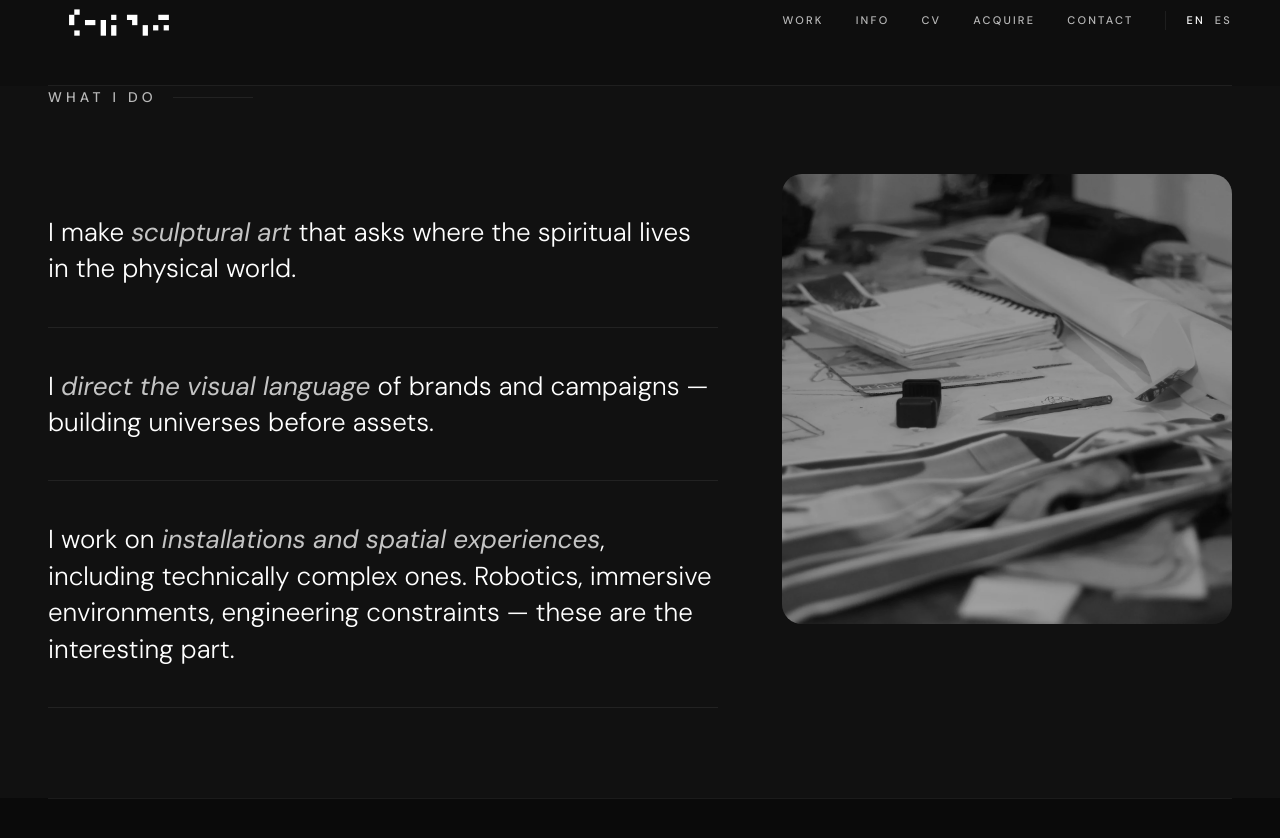
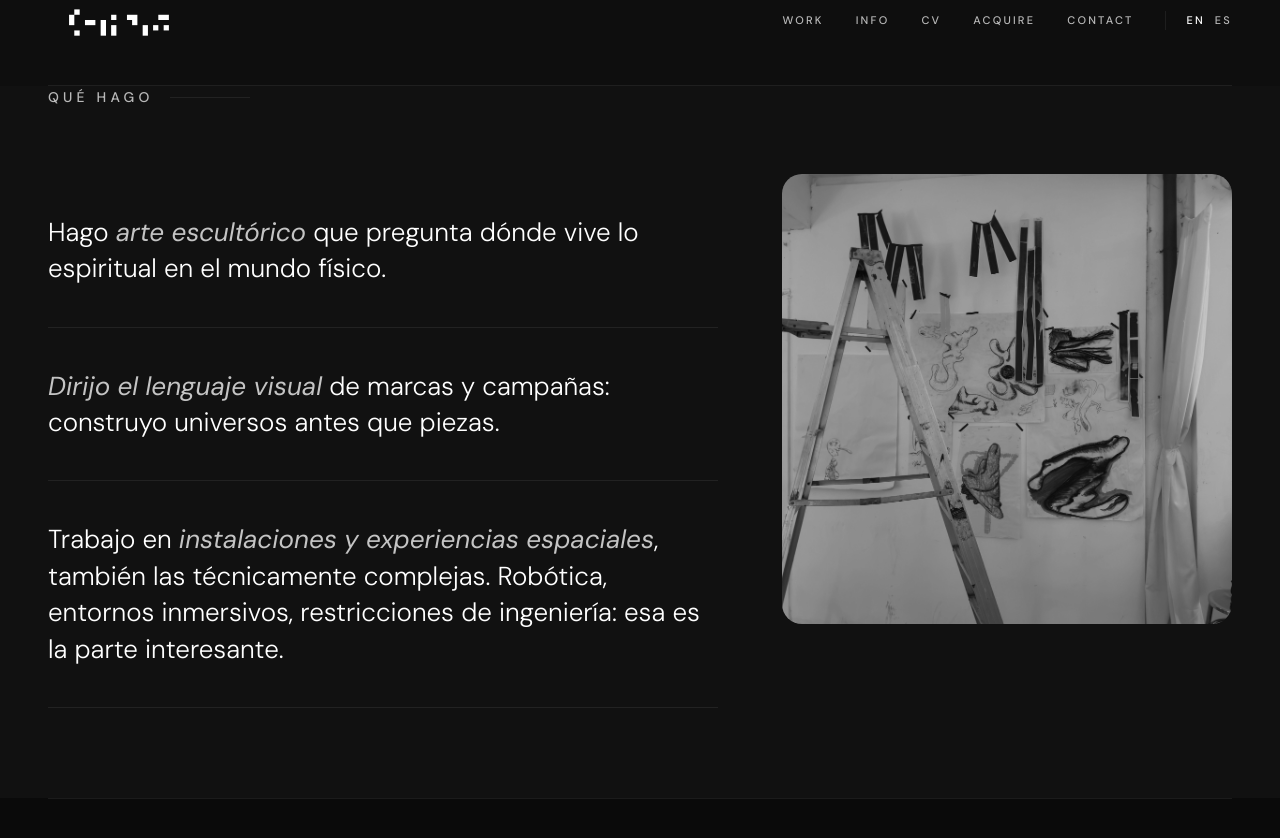
Before and after one commit to GGuala/MYProject, a Jekyll site: the page built from index.html, in a window 1280 px wide and 900 px high, scrolled down 859 px, cut to the strip 45-883 px from the top of the window. Built offline with Jekyll 4.4.1, drawn with Linux system fonts in a browser that asks for light colours; some of the changed text lies outside the part shown.

Commit message:
Update _data/home.yml (via Pages CMS)

```diff
--- a/_data/home.yml
+++ b/_data/home.yml
@@ -1,55 +1,45 @@
-# Home (Pages CMS → Home). Campos _en = inglés. *Cursiva* con asteriscos.
-
 seo:
   titulo: Nicolás Guala — Artista visual | Escultura, fotografía e instalación
-  descripcion: 'Nicolás Guala (Montevideo, 1997), artista visual. Escultura, fotografía e instalación en torno a una búsqueda: encontrar la pausa en un mundo con prisa.'
-  titulo_en: Nicolás Guala — Visual artist | Sculpture, photography and installation
-  descripcion_en: 'Nicolás Guala (Montevideo, 1997), visual artist. Sculpture, photography and installation around one pursuit: finding the pause in a world in a hurry.'
+  descripcion: "Nicolás Guala (Montevideo, 1997), artista visual. Escultura,
+    fotografía e instalación en torno a una búsqueda: encontrar la pausa en un
+    mundo con prisa."
 hero:
   titular_1: ART that *thinks*
-  titular_2: '*art* that FEels.'
+  titular_2: "*art* that FEels."
   rol: Artista y director de arte
-  descripcion: Arte escultórico, dirección visual y la convicción de que las mejores ideas llegan antes que el brief.
+  descripcion: Arte escultórico, dirección visual y la convicción de que las
+    mejores ideas llegan antes que el brief.
   boton: hAblemos
-  rol_en: Artist & Art Director
-  descripcion_en: Sculptural art, visual direction, and the belief that the best ideas arrive before the brief.
-  boton_en: gEt in touch
 que_hago:
   etiqueta: qUé hago
   items:
-  - Hago *arte escultórico* que pregunta dónde vive lo espiritual en el mundo físico.
-  - '*Dirijo el lenguaje visual* de marcas y campañas: construyo universos antes que piezas.'
-  - 'Trabajo en *instalaciones y experiencias espaciales*, también las técnicamente complejas. Robótica, entornos inmersivos, restricciones de ingeniería: esa es la parte interesante.'
-  imagen: /img/home/working.webp
+    - Hago *arte escultórico* que pregunta dónde vive lo espiritual en el mundo
+      físico.
+    - "*Dirijo el lenguaje visual* de marcas y campañas: construyo universos
+      antes que piezas."
+    - "Trabajo en *instalaciones y experiencias espaciales*, también las
+      técnicamente complejas. Robótica, entornos inmersivos, restricciones de
+      ingeniería: esa es la parte interesante."
+  imagen: /img/WhatsApp Image 2026-11-16 at 17.32.47.jpeg
   imagen_alt: Mesa de trabajo con bocetos, planos y cuadernos
-  etiqueta_en: wHat I do
-  items_en:
-  - I make *sculptural art* that asks where the spiritual lives in the physical world.
-  - I *direct the visual language* of brands and campaigns — building universes before assets.
-  - I work on *installations and spatial experiences*, including technically complex ones. Robotics, immersive environments, engineering constraints — these are the interesting part.
-  imagen_alt_en: Work table with sketches, plans and notebooks
 sobre_mi:
   etiqueta: sObre mí
   columna_1:
-  - 'Mi práctica cruza escultura, fotografía y tecnología alrededor de una sola búsqueda: encontrar la pausa en un mundo con prisa.'
-  - 'Busco destellos en lo cotidiano: una luz, un gesto, un silencio que interrumpe el ruido. Esa sensibilidad es el motor de mi obra y la experiencia que busco provocar en quien se encuentra con ella.'
+    - "Mi práctica cruza escultura, fotografía y tecnología alrededor de una
+      sola búsqueda: encontrar la pausa en un mundo con prisa."
+    - "Busco destellos en lo cotidiano: una luz, un gesto, un silencio que
+      interrumpe el ruido. Esa sensibilidad es el motor de mi obra y la
+      experiencia que busco provocar en quien se encuentra con ella."
   columna_2:
-  - 'Trabajo desde dos gestos: la escultura, que construye e invoca esos momentos, y la fotografía, que los captura y los construye cuando aparecen. En todos los casos busco crear las condiciones para que quien mira se detenga y, con ese segundo de pausa, quizás cambiar el mundo.'
+    - "Trabajo desde dos gestos: la escultura, que construye e invoca esos
+      momentos, y la fotografía, que los captura y los construye cuando
+      aparecen. En todos los casos busco crear las condiciones para que quien
+      mira se detenga y, con ese segundo de pausa, quizás cambiar el mundo."
   detalle: Actualmente entre Uruguay y Europa
-  etiqueta_en: aBout
-  columna_1_en:
-  - 'My practice spans sculpture, photography, and technology around a single pursuit: finding the pause in a world in a hurry.'
-  - I look for flashes in the ordinary — a light, a gesture, a silence that interrupts the noise. That sensibility is the engine of my work and the experience I seek to provoke in those who encounter it.
-  columna_2_en:
-  - 'I operate from two gestures: sculpture that builds and invokes those moments, and photography that captures and constructs them when they appear. In every case, I seek to create the conditions for the viewer to stop — and with that second of pause, perhaps change the world.'
-  detalle_en: Currently between Uruguay and Europe
 obra:
   etiqueta: oBra seleccionada
-  etiqueta_en: sElected work
 contacto:
   antetitulo: Hablemos
   titulo: Escribime.
-  texto: 'Si tenés un proyecto en mente, querés adquirir una obra o simplemente empezar una conversación: te leo.'
-  antetitulo_en: Let's talk
-  titulo_en: Get in touch.
-  texto_en: Whether you have a project in mind, want to acquire a piece, or just want to start a conversation — I'm listening.
+  texto: "Si tenés un proyecto en mente, querés adquirir una obra o simplemente
+    empezar una conversación: te leo."
```
